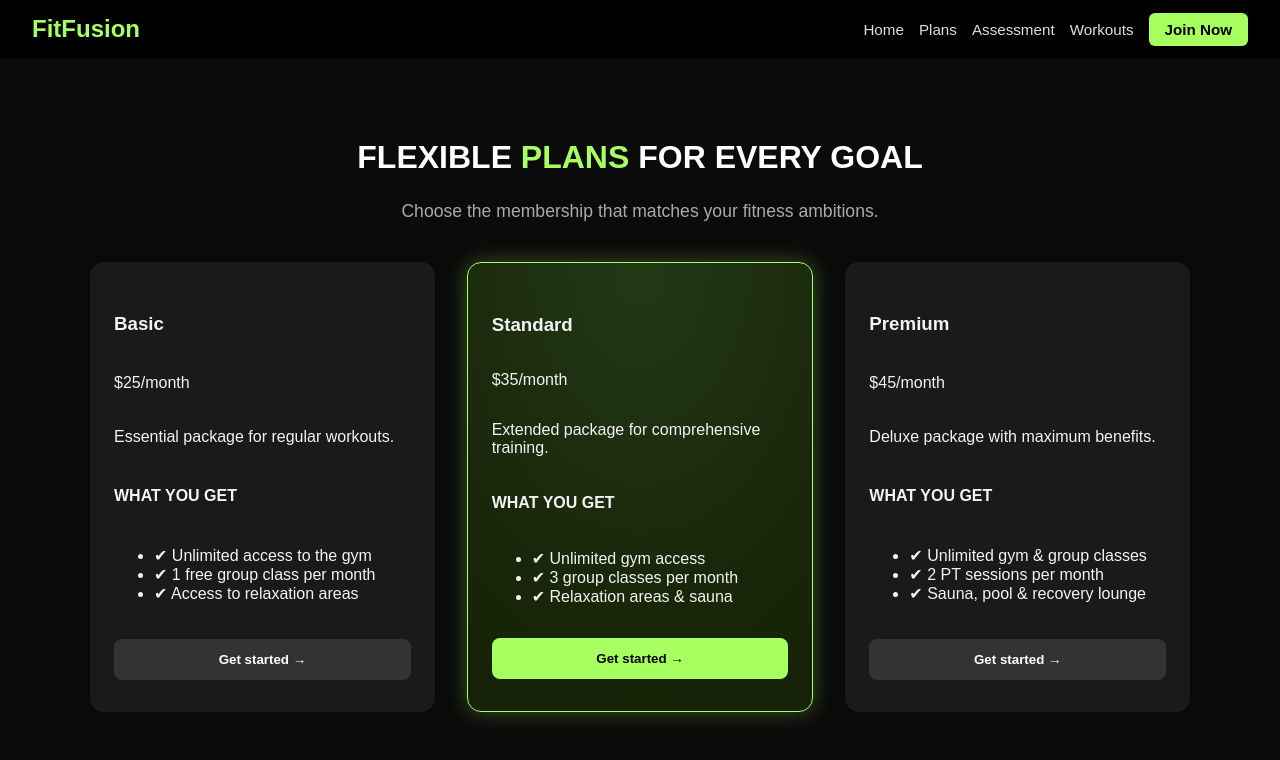
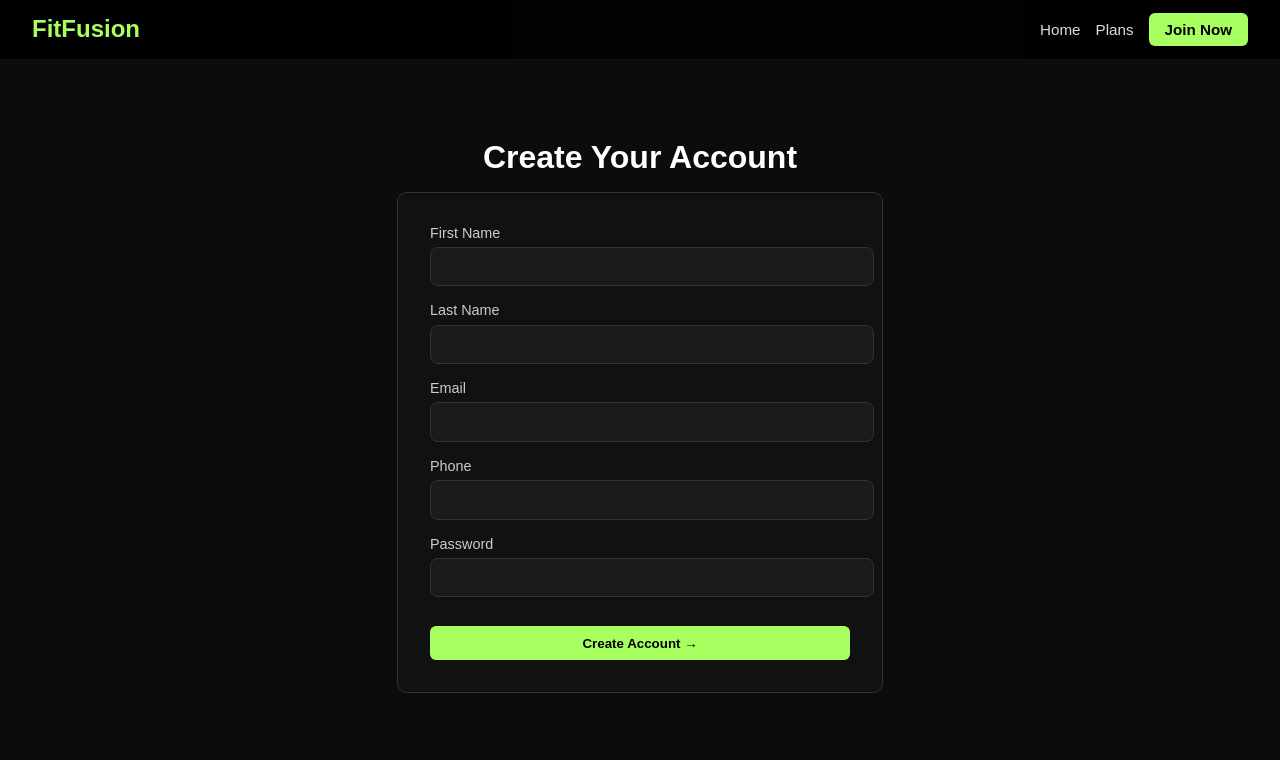
Before and after one commit to Vedhagiri-20/GYM_WORKOUT_APP, a React (Vite) app in the folder client/: page /signup in a window 1280 px wide. Before the commit this address led to /plans. Shown: the top 760 px of the page. Built offline with nearby package versions, Linux system fonts and the light colour scheme.

Commit message:
Upadted PBI code

```diff
--- a/client/src/App.jsx
+++ b/client/src/App.jsx
@@ -1,4 +1,3 @@
-// src/App.jsx
 import "./App.css";
 import { BrowserRouter, Routes, Route, Link } from "react-router-dom";
 
@@ -7,6 +6,8 @@ import MembershipPlans from "./pages/MembershipPlans";
 import PersonalInfo from "./pages/PersonalInfo";
 import ClientAssessment from "./pages/ClientAssessment";
 import WorkoutLog from "./pages/WorkoutLog";
+import Login from "./pages/Login";
+import ClientDashboard from "./pages/ClientDashboard";
 
 export default function App() {
   return (
@@ -16,9 +17,7 @@ export default function App() {
         <nav>
           <Link to="/">Home</Link>
           <Link to="/plans">Plans</Link>
-          <Link to="/assessment">Assessment</Link>
-          <Link to="/workouts">Workouts</Link>
-          <Link to="/signup" className="nav-btn">Join Now</Link>
+          <Link to="/plans" className="nav-btn">Join Now</Link>
         </nav>
       </header>
 
@@ -28,6 +27,8 @@ export default function App() {
         <Route path="/signup" element={<PersonalInfo />} />
         <Route path="/assessment" element={<ClientAssessment />} />
         <Route path="/workouts" element={<WorkoutLog />} />
+        <Route path="/login" element={<Login />} />
+        <Route path="/client/dashboard" element={<ClientDashboard />} />
       </Routes>
     </BrowserRouter>
   );
--- a/client/src/pages/ClientAssessment.jsx
+++ b/client/src/pages/ClientAssessment.jsx
@@ -213,7 +213,7 @@ export default function ClientAssessment() {
           </div>
 
           <button onClick={approveWorkouts} className="submitBtnWide">
-            ✅ Approve & Assign Workouts
+            Approve & Assign Workouts
           </button>
         </section>
       )}
--- /dev/null
+++ b/client/src/pages/ClientDashboard.css
@@ -0,0 +1,48 @@
+.client-dashboard {
+  padding-top: 7rem;
+  text-align: center;
+  color: #fff;
+}
+
+.dash-title {
+  font-size: 2rem;
+  font-weight: 700;
+}
+
+.dash-sub {
+  margin-top: .4rem;
+  color: #bbb;
+}
+
+.dash-grid {
+  margin-top: 2rem;
+  display: flex;
+  justify-content: center;
+  gap: 1.5rem;
+  flex-wrap: wrap;
+}
+
+.dash-card {
+  background: #1a1a1a;
+  border: 1px solid #333;
+  padding: 1.2rem 2rem;
+  border-radius: 10px;
+  font-size: 1rem;
+  cursor: pointer;
+  color: white;
+  transition: 0.2s;
+}
+
+.dash-card:hover {
+  background: #a8ff60;
+  color: black;
+  transform: translateY(-3px);
+}
+
+.logout {
+  background: #ff4d4d;
+}
+
+.logout:hover {
+  background: #ff6b6b;
+}
--- /dev/null
+++ b/client/src/pages/ClientDashboard.jsx
@@ -0,0 +1,63 @@
+// src/pages/ClientDashboard.jsx
+import { useEffect, useState } from "react";
+import { useNavigate } from "react-router-dom";
+import "./ClientDashboard.css";
+
+export default function ClientDashboard() {
+  const navigate = useNavigate();
+  const [user, setUser] = useState(null);
+
+  useEffect(() => {
+    const stored = localStorage.getItem("activeUser");
+    if (!stored) {
+      navigate("/login");
+      return;
+    }
+    const parsed = JSON.parse(stored);
+    if (parsed.role !== "client") {
+      navigate("/login");
+      return;
+    }
+    setUser(parsed);
+  }, []);
+
+  return (
+    <div className="client-dashboard">
+      <h2 className="dash-title">Welcome, {user?.email}</h2>
+      <p className="dash-sub">Your personal fitness hub</p>
+
+      <div className="dash-grid">
+        <button
+          className="dash-card"
+          onClick={() => navigate("/assessment")}
+        >
+          Start / View Assessment
+        </button>
+
+        <button
+          className="dash-card"
+          onClick={() => navigate("/workouts")}
+        >
+          My Workouts
+        </button>
+
+        <button
+          className="dash-card"
+          onClick={() => navigate("/profile")}
+        >
+          My Profile
+        </button>
+
+        <button
+          className="dash-card logout"
+          onClick={() => {
+            localStorage.removeItem("activeUser");
+            navigate("/login");
+          }}
+        >
+          Logout
+        </button>
+      </div>
+    </div>
+  );
+}
--- /dev/null
+++ b/client/src/pages/Login.css
@@ -0,0 +1,105 @@
+/* src/pages/Login.css */
+
+.login-page {
+  padding: 7rem 1rem 3rem; /* accounts for fixed navbar */
+  max-width: 400px;
+  margin: 0 auto;
+  color: #ffffff;
+}
+
+.login-title {
+  text-align: center;
+  margin-bottom: 0.5rem;
+}
+
+.login-subtitle {
+  text-align: center;
+  color: #bbbbbb;
+  margin-bottom: 1.5rem;
+  font-size: 0.95rem;
+}
+
+.login-card {
+  background: #111111;
+  padding: 1.5rem;
+  border-radius: 10px;
+  box-shadow: 0 0 10px rgba(0, 0, 0, 0.4);
+}
+
+.form-group {
+  margin-bottom: 1rem;
+}
+
+.form-label {
+  display: block;
+  margin-bottom: 0.4rem;
+  font-size: 0.9rem;
+  color: #dddddd;
+}
+
+.form-input {
+  width: 100%;
+  padding: 0.7rem 0.8rem;
+  border-radius: 8px;
+  border: 1px solid #333333;
+  background: #1a1a1a;
+  color: #ffffff;
+}
+
+.form-input:focus {
+  outline: none;
+  border-color: #a8ff60;
+}
+
+.error-text {
+  color: #ff6b6b;
+  font-size: 0.9rem;
+  margin-bottom: 1rem;
+}
+
+.login-btn {
+  width: 100%;
+  background-color: #a8ff60;
+  color: #000000;
+  border: none;
+  padding: 0.9rem 1rem;
+  border-radius: 8px;
+  font-weight: 700;
+  cursor: pointer;
+  margin-top: 0.3rem;
+}
+
+.login-btn:hover {
+  background-color: #8be54d;
+}
+
+.login-helper {
+  margin-top: 1.5rem;
+  font-size: 0.85rem;
+  color: #aaaaaa;
+  line-height: 1.5;
+}
+.signup-box {
+  background: #331111;
+  padding: 1rem;
+  border-radius: 8px;
+  border: 1px solid #aa4444;
+  color: #ffbaba;
+  text-align: center;
+  margin-bottom: 1rem;
+}
+
+.signup-btn {
+  margin-top: 0.8rem;
+  padding: 0.6rem 1rem;
+  background: #a8ff60;
+  color: #000;
+  border: none;
+  border-radius: 6px;
+  font-weight: 600;
+  cursor: pointer;
+}
+
+.signup-btn:hover {
+  background: #8be54d;
+}
--- /dev/null
+++ b/client/src/pages/Login.jsx
@@ -0,0 +1,121 @@
+// src/pages/Login.jsx
+import { useState } from "react";
+import { useNavigate } from "react-router-dom";
+import "./Login.css";
+
+export default function Login() {
+  const navigate = useNavigate();
+  const [email, setEmail] = useState("");
+  const [password, setPassword] = useState("");
+  const [error, setError] = useState("");
+
+  // Hardcoded demo users for testing
+  const staffUsers = [
+    { email: "trainer@gym.com", password: "trainer123", role: "trainer" },
+    { email: "admin@gym.com", password: "admin123", role: "admin" },
+    { email: "client@gym.com", password: "123", role: "client" }, // test client
+  ];
+
+  const handleSubmit = (e) => {
+    e.preventDefault();
+    setError("");
+
+    if (!email || !password) {
+      setError("invalid");
+      return;
+    }
+
+    // 1. Check hardcoded trainer/admin/client list
+    const match = staffUsers.find(
+      (u) => u.email === email && u.password === password
+    );
+
+    if (match) {
+      const activeUser = { email: match.email, role: match.role };
+      localStorage.setItem("activeUser", JSON.stringify(activeUser));
+
+      if (match.role === "trainer") navigate("/trainer/dashboard");
+      if (match.role === "admin") navigate("/admin/dashboard");
+      if (match.role === "client") navigate("/client/dashboard");
+      return;
+    }
+
+    // 2. Optional: Check client created from PersonalInfo signup
+    const savedProfileJson = localStorage.getItem("userProfile");
+    if (savedProfileJson) {
+      const profile = JSON.parse(savedProfileJson);
+
+      // Simple password rule for now
+      if (profile.email === email && password === "123456") {
+        const activeUser = { email: profile.email, role: "client" };
+        localStorage.setItem("activeUser", JSON.stringify(activeUser));
+        navigate("/client/dashboard");
+        return;
+      }
+    }
+
+    // 3. If no match → show signup prompt
+    setError("not-found");
+  };
+
+  return (
+    <div className="login-page">
+      <h2 className="login-title">Login</h2>
+      <p className="login-subtitle">
+        Use your email and password to access your dashboard.
+      </p>
+
+      <form className="login-card" onSubmit={handleSubmit}>
+        <div className="form-group">
+          <label className="form-label">Email</label>
+          <input
+            type="email"
+            className="form-input"
+            value={email}
+            onChange={(e) => setEmail(e.target.value)}
+          />
+        </div>
+
+        <div className="form-group">
+          <label className="form-label">Password</label>
+          <input
+            type="password"
+            className="form-input"
+            value={password}
+            onChange={(e) => setPassword(e.target.value)}
+          />
+        </div>
+
+        {/* ERROR HANDLING */}
+        {error === "invalid" && (
+          <p className="error-text">Please enter email and password.</p>
+        )}
+
+        {error === "not-found" && (
+          <div className="signup-box">
+            <p>No account found with this email.</p>
+            <button
+              className="signup-btn"
+              type="button"
+              onClick={() => navigate("/plans")}
+            >
+              Sign Up
+            </button>
+          </div>
+        )}
+
+        <button type="submit" className="login-btn">
+          Log In
+        </button>
+      </form>
+
+      <div className="login-helper">
+        <p><strong>Test accounts (demo only):</strong></p>
+        <p>Trainer → trainer@gym.com / trainer123</p>
+        <p>Admin → admin@gym.com / admin123</p>
+        <p>Client → client@gym.com / 123</p>
+
+      </div>
+    </div>
+  );
+}
--- a/client/src/pages/MembershipPlans.jsx
+++ b/client/src/pages/MembershipPlans.jsx
@@ -5,10 +5,10 @@ import "./MembershipPlans.css";
 export default function MembershipPlans() {
   const navigate = useNavigate();
 
+  // Save plan + go to signup
   const choosePlan = (plan) => {
     localStorage.setItem("selectedPlan", JSON.stringify(plan));
-    // also pass via router state (handy during this session)
-    navigate("/signup", { state: { plan } });
+    navigate("/signup");
   };
 
   return (
@@ -16,11 +16,14 @@ export default function MembershipPlans() {
       <h2 className="plans-heading">
         FLEXIBLE <span className="highlight">PLANS</span> FOR EVERY GOAL
       </h2>
+
       <p className="plans-subtext">
         Choose the membership that matches your fitness ambitions.
       </p>
 
       <div className="plans-container">
+
+        {/* BASIC PLAN */}
         <div className="plan-card">
           <h3>Basic</h3>
           <p className="price">$25<span>/month</span></p>
@@ -41,6 +44,7 @@ export default function MembershipPlans() {
           </button>
         </div>
 
+        {/* STANDARD PLAN */}
         <div className="plan-card featured">
           <h3>Standard</h3>
           <p className="price">$35<span>/month</span></p>
@@ -61,6 +65,7 @@ export default function MembershipPlans() {
           </button>
         </div>
 
+        {/* PREMIUM PLAN */}
         <div className="plan-card">
           <h3>Premium</h3>
           <p className="price">$45<span>/month</span></p>
@@ -80,6 +85,7 @@ export default function MembershipPlans() {
             Get started →
           </button>
         </div>
+
       </div>
     </div>
   );
--- a/client/src/pages/PersonalInfo.css
+++ b/client/src/pages/PersonalInfo.css
@@ -1,95 +1,69 @@
-/* src/pages/PersonalInfo.css */
 .signup-page {
-  padding: 7rem 1rem 3rem;
-  max-width: 1100px;
-  margin: 0 auto;
+  padding-top: 7rem;
+  color: #fff;
+  text-align: center;
 }
 
 .signup-title {
-  text-align: center;
   font-size: 2rem;
-  margin: 0 0 .5rem;
+  margin-bottom: 1rem;
+  font-weight: 700;
 }
 
-.signup-sub {
-  text-align: center;
-  color: #bbb;
-  margin-bottom: 2rem;
+.plan-info {
+  font-size: 1rem;
+  color: #a8ff60;
+  margin-bottom: 1.5rem;
 }
 
-.signup-grid {
-  display: grid;
-  grid-template-columns: 2fr 1fr;
-  gap: 1.5rem;
+.signup-card {
+  background: #111;
+  padding: 2rem;
+  max-width: 420px;
+  margin: auto;
+  border-radius: 10px;
+  border: 1px solid #333;
 }
 
-.signup-form {
-  background: #111;
-  border-radius: 10px;
-  padding: 1.25rem;
+.form-group {
+  margin-bottom: 1rem;
+  text-align: left;
 }
 
-.grid2 {
-  display: grid;
-  grid-template-columns: 1fr 1fr;
-  gap: .75rem;
+.form-group label {
+  display: block;
+  font-size: 0.9rem;
+  margin-bottom: 0.4rem;
+  color: #ccc;
 }
 
-.signup-form label {
-  display: block;
-  font-size: .9rem;
-  color: #ddd;
-  margin-bottom: .35rem;
+.form-group input {
+  width: 100%;
+  padding: 0.7rem;
+  background: #1a1a1a;
+  border: 1px solid #333;
+  color: #fff;
+  border-radius: 8px;
 }
 
-.signup-form input,
-.signup-form select {
+.signup-btn {
   width: 100%;
-  padding: .7rem .8rem;
-  border-radius: 8px;
-  border: 1px solid #333;
-  background: #1a1a1a;
-  color: #fff;
-  outline: none;
-}
-
-.signup-form input:focus,
-.signup-form select:focus {
-  border-color: #a8ff60;
-}
-
-.submitBtnWide {
   margin-top: 1rem;
-  width: 100%;
   background: #a8ff60;
   color: #000;
+  padding: 0.9rem;
   border: none;
-  padding: .9rem 1rem;
   border-radius: 8px;
   font-weight: 700;
   cursor: pointer;
+  transition: 0.3s;
 }
 
-.submitBtnWide:hover { background: #90f34c; }
-
-/* Right column */
-.signup-summary .summary-card {
-  background: #111;
-  border-radius: 10px;
-  padding: 1rem;
-  position: sticky;
-  top: 90px;
+.signup-btn:hover {
+  background: #8be54d;
 }
-
-.summary-card h4 { margin: 0 0 1rem; }
-.summary-row {
-  display: flex; justify-content: space-between; align-items: center;
-  margin: .35rem 0;
+.error-msg {
+  color: #ff4d4d;
+  margin-top: 0.5rem;
+  font-size: 0.9rem;
 }
-.summary-row .muted { color: #aaa; }
-.summary-row.total strong { font-size: 1.2rem; }
-
-@media (max-width: 900px) {
-  .signup-grid { grid-template-columns: 1fr; }
-  .summary-card { position: static; }
-}
--- a/client/src/pages/PersonalInfo.jsx
+++ b/client/src/pages/PersonalInfo.jsx
@@ -1,130 +1,137 @@
 // src/pages/PersonalInfo.jsx
-import { useLocation, useNavigate } from "react-router-dom";
-import { useEffect, useState } from "react";
+import { useState, useEffect } from "react";
+import { useNavigate } from "react-router-dom";
 import "./PersonalInfo.css";
 
 export default function PersonalInfo() {
   const navigate = useNavigate();
-  const { state } = useLocation();
-  const [plan, setPlan] = useState(() => {
-    // prefer router state, fallback to localStorage
-    return state?.plan || JSON.parse(localStorage.getItem("selectedPlan") || "null");
-  });
 
+  const [selectedPlan, setSelectedPlan] = useState(null);
   const [form, setForm] = useState({
     firstName: "",
     lastName: "",
     email: "",
     phone: "",
-    dob: "",
-    gender: "",
-    address: "",
+    password: ""
   });
 
+  // Load selected plan from localStorage
   useEffect(() => {
-    if (!plan) {
-      // no plan? bounce user back to plans
-      navigate("/plans", { replace: true });
+    const planJson = localStorage.getItem("selectedPlan");
+    if (planJson) {
+      setSelectedPlan(JSON.parse(planJson));
     }
-  }, [plan, navigate]);
+  }, []);
 
-  const onChange = (e) => {
-    const { name, value } = e.target;
-    setForm((f) => ({ ...f, [name]: value }));
+  const handleChange = (e) => {
+    setForm({ ...form, [e.target.name]: e.target.value });
   };
 
-  const onSubmit = (e) => {
+  const handleCreate = (e) => {
     e.preventDefault();
 
-    // very light validation for UI sprint
-    if (!form.firstName || !form.lastName || !form.email || !form.phone) {
-      alert("Please fill in First name, Last name, Email, and Phone.");
+    // Validate simple fields
+    if (
+      !form.firstName ||
+      !form.lastName ||
+      !form.email ||
+      !form.phone ||
+      !form.password
+    ) {
+      alert("Please fill all fields.");
       return;
     }
 
-    const profile = { ...form, plan };
+    // Build user profile object
+    const profile = {
+      firstName: form.firstName,
+      lastName: form.lastName,
+      email: form.email,
+      phone: form.phone,
+      password: form.password,
+      plan: selectedPlan ? selectedPlan.name : "Not Selected",
+      role: "client"
+    };
+
+    // Save client profile
     localStorage.setItem("userProfile", JSON.stringify(profile));
 
-    // go to Assessment next
-    navigate("/assessment", { state: { profile } });
+    // Save active session
+    localStorage.setItem(
+      "activeUser",
+      JSON.stringify({ email: profile.email, role: "client" })
+    );
+
+    // Redirect to client dashboard
+    navigate("/client/dashboard");
   };
-
-  if (!plan) return null;
 
   return (
     <div className="signup-page">
-      <h2 className="signup-title">Personal Information</h2>
-      <p className="signup-sub">We want to know more about you. Let's start with the basics.</p>
+      <h2 className="signup-title">Create Your Account</h2>
 
-      <div className="signup-grid">
-        {/* LEFT: FORM */}
-        <form className="signup-form" onSubmit={onSubmit}>
-          <div className="grid2">
-            <div>
-              <label>First Name</label>
-              <input name="firstName" value={form.firstName} onChange={onChange} required />
-            </div>
-            <div>
-              <label>Last Name</label>
-              <input name="lastName" value={form.lastName} onChange={onChange} required />
-            </div>
-          </div>
+      {selectedPlan && (
+        <p className="plan-info">
+          Selected Plan: <strong>{selectedPlan.name}</strong>{" "}
+          (${selectedPlan.price}/month)
+        </p>
+      )}
 
-          <div className="grid2">
-            <div>
-              <label>Email Address</label>
-              <input type="email" name="email" value={form.email} onChange={onChange} required />
-            </div>
-            <div>
-              <label>Phone Number</label>
-              <input name="phone" value={form.phone} onChange={onChange} required />
-            </div>
-          </div>
+      <form className="signup-card" onSubmit={handleCreate}>
+        <div className="form-group">
+          <label>First Name</label>
+          <input
+            name="firstName"
+            type="text"
+            value={form.firstName}
+            onChange={handleChange}
+          />
+        </div>
 
-          <div className="grid2">
-            <div>
-              <label>Date of Birth</label>
-              <input type="date" name="dob" value={form.dob} onChange={onChange} />
-            </div>
-            <div>
-              <label>Gender</label>
-              <select name="gender" value={form.gender} onChange={onChange}>
-                <option value="">Prefer not to say</option>
-                <option>Female</option>
-                <option>Male</option>
-                <option>Non-binary</option>
-              </select>
-            </div>
-          </div>
+        <div className="form-group">
+          <label>Last Name</label>
+          <input
+            name="lastName"
+            type="text"
+            value={form.lastName}
+            onChange={handleChange}
+          />
+        </div>
 
-          <div>
-            <label>Address</label>
-            <input name="address" value={form.address} onChange={onChange} />
-          </div>
+        <div className="form-group">
+          <label>Email</label>
+          <input
+            name="email"
+            type="email"
+            value={form.email}
+            onChange={handleChange}
+          />
+        </div>
 
-          <button type="submit" className="submitBtnWide">Create Account</button>
-        </form>
+        <div className="form-group">
+          <label>Phone</label>
+          <input
+            name="phone"
+            type="text"
+            value={form.phone}
+            onChange={handleChange}
+          />
+        </div>
 
-        {/* RIGHT: SUMMARY */}
-        <aside className="signup-summary">
-          <div className="summary-card">
-            <h4>Membership Summary</h4>
-            <div className="summary-row">
-              <span className="muted">Plan</span>
-              <strong>{plan?.name}</strong>
-            </div>
-            <div className="summary-row">
-              <span className="muted">Monthly</span>
-              <strong>${plan?.price?.toFixed(2)}</strong>
-            </div>
-            <hr />
-            <div className="summary-row total">
-              <span>Total</span>
-              <strong>${plan?.price?.toFixed(2)}</strong>
-            </div>
-          </div>
-        </aside>
-      </div>
+        <div className="form-group">
+          <label>Password</label>
+          <input
+            name="password"
+            type="password"
+            value={form.password}
+            onChange={handleChange}
+          />
+        </div>
+
+        <button className="signup-btn" type="submit">
+          Create Account →
+        </button>
+      </form>
     </div>
   );
 }
```
Also changed, not shown: client/src/pages/LandingPage.jsx (+2 -19 lines), client/dummy.txt (deleted).
